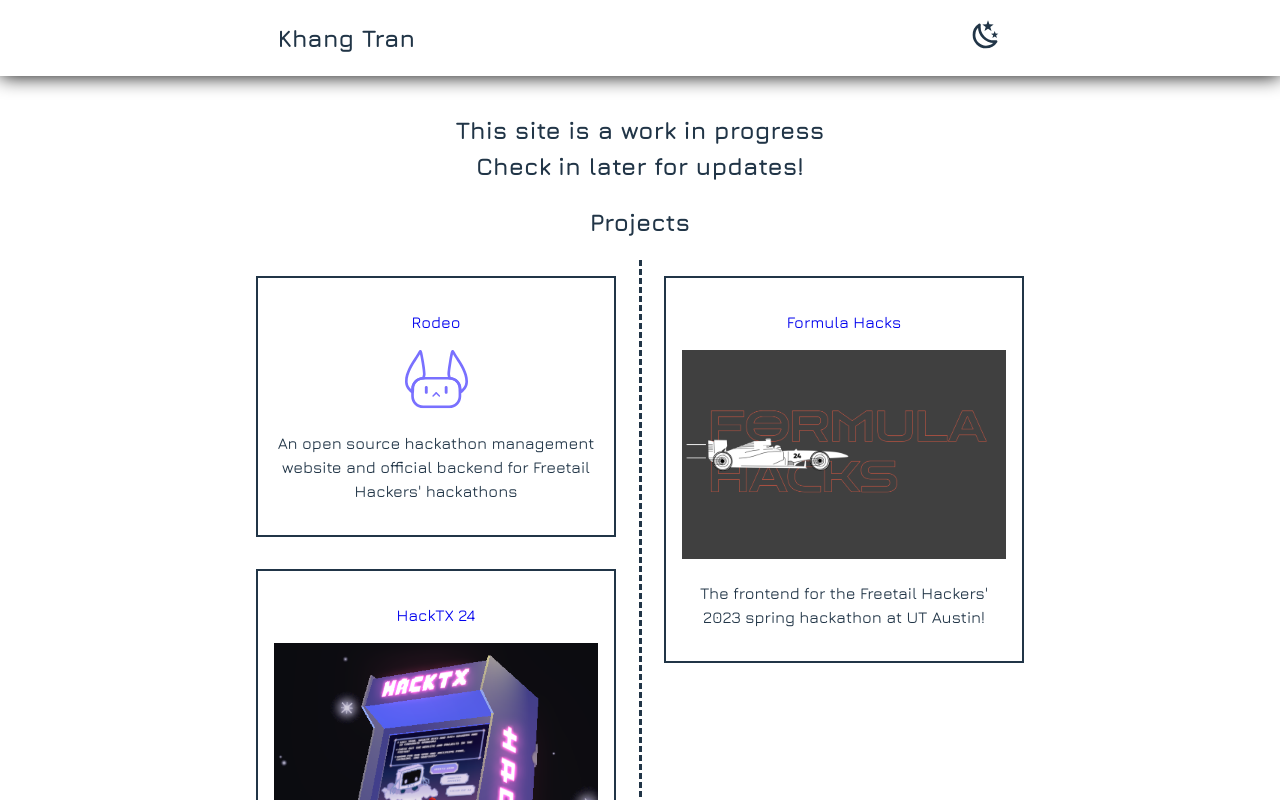
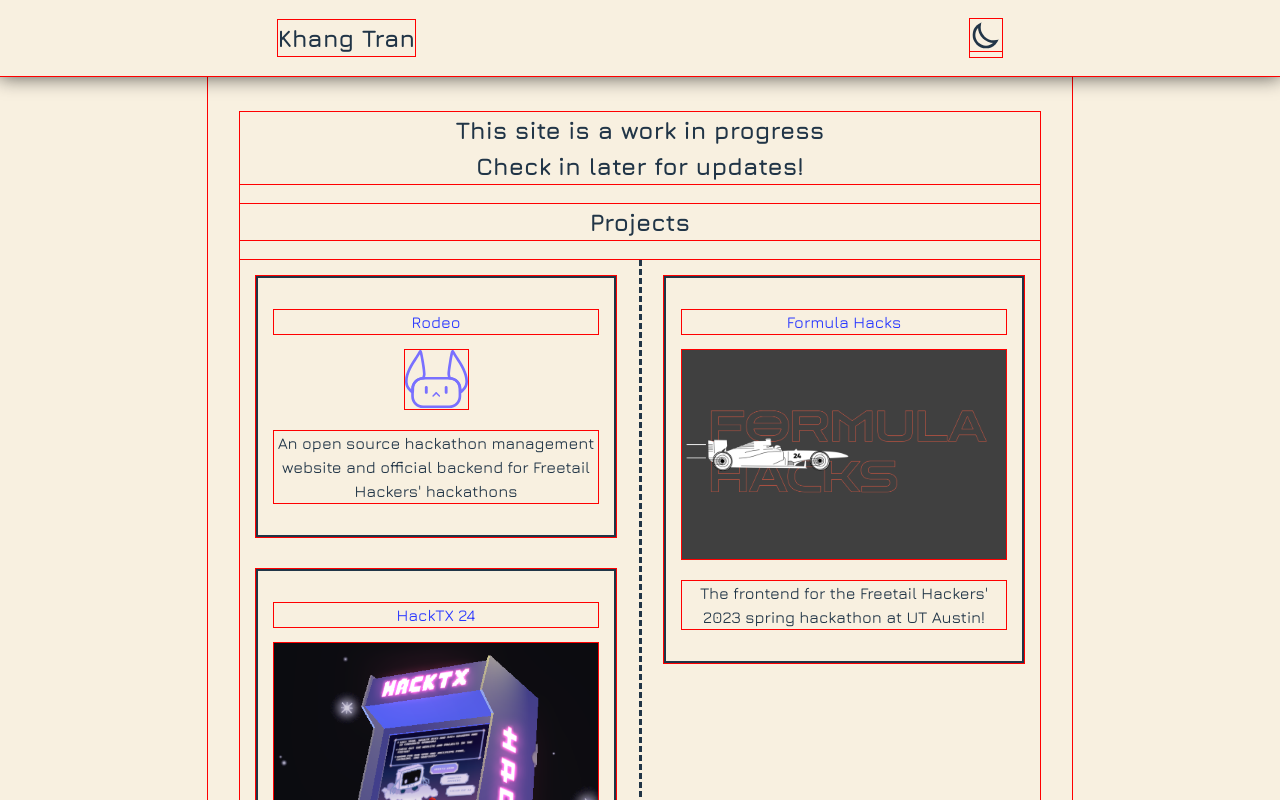
Before and after one commit to CmplsvPen/cmplsvpen.github.io, a Vue app: page / in a window 1280 px wide. Shown: the top 800 px of the page. Built offline with nearby package versions, Linux system fonts and the light colour scheme.

Commit message:
Dark mode transition, updated sun and moon

```diff
--- a/src/components/DarkMode.vue
+++ b/src/components/DarkMode.vue
@@ -1,7 +1,7 @@
 <script setup>
   import { useDark, useToggle } from '@vueuse/core'
 
-  const darkMode = useDark();
+  const darkMode = useDark({ disableTransition: false });
   const toggleDarkMode = useToggle(darkMode);
 
 </script>
--- a/src/components/Navbar.vue
+++ b/src/components/Navbar.vue
@@ -5,7 +5,7 @@
 <template>
   <nav>
     <h2>Khang Tran</h2>
-    <DarkMode></DarkMode>
+    <DarkMode/>
   </nav>
 </template>
 
@@ -18,7 +18,7 @@
   /* background: url(/broken-noise.png); */
   /* backdrop-filter: blur(10px);
     mask-image: linear-gradient(#000 90%, transparent 100%); */
-    filter: drop-shadow(0 0 10px black);
+  filter: drop-shadow(0 0 10px #000000aa);
   background: var(--background);
 
   position: fixed;
@@ -27,17 +27,4 @@
   right: 0;
   color: var(--white);
 }
-
-  .logo {
-    height: 6em;
-    padding: 1.5em;
-    will-change: filter;
-    transition: filter 300ms;
-  }
-  .logo:hover {
-    filter: drop-shadow(0 0 2em #646cffaa);
-  }
-  .logo.vue:hover {
-    filter: drop-shadow(0 0 2em #42b883aa);
-  }
 </style>
--- a/src/style.css
+++ b/src/style.css
@@ -6,7 +6,8 @@
   font-weight: 500;
 
   --foreground: #213547;
-  --background: #fff;
+  --background: #f8f0e0;
+  --accent: #2937ff;
   color-scheme: light dark;
   color: var(--foreground);
   background-color: var(--background);
@@ -19,10 +20,17 @@
   scroll-behavior: smooth;
 }
 
+* {
+  transition-property: background-color color;
+  transition-duration: .5s;
+  outline: 1px solid red;
+}
+
 .dark {
   color-scheme: dark;
   --foreground: #ffe9d3;
   --background: #2f363e;
+  --accent: #ffb429;
 }
 
 body {
@@ -31,6 +39,10 @@
   place-items: center;
   min-width: 320px;
   min-height: 100vh;
+}
+
+a {
+  color: var(--accent);
 }
 
 h1 {
```
Also changed, not shown: public/moon.svg, public/sun.svg. Lines whose indentation alone changed are shown as unchanged.
